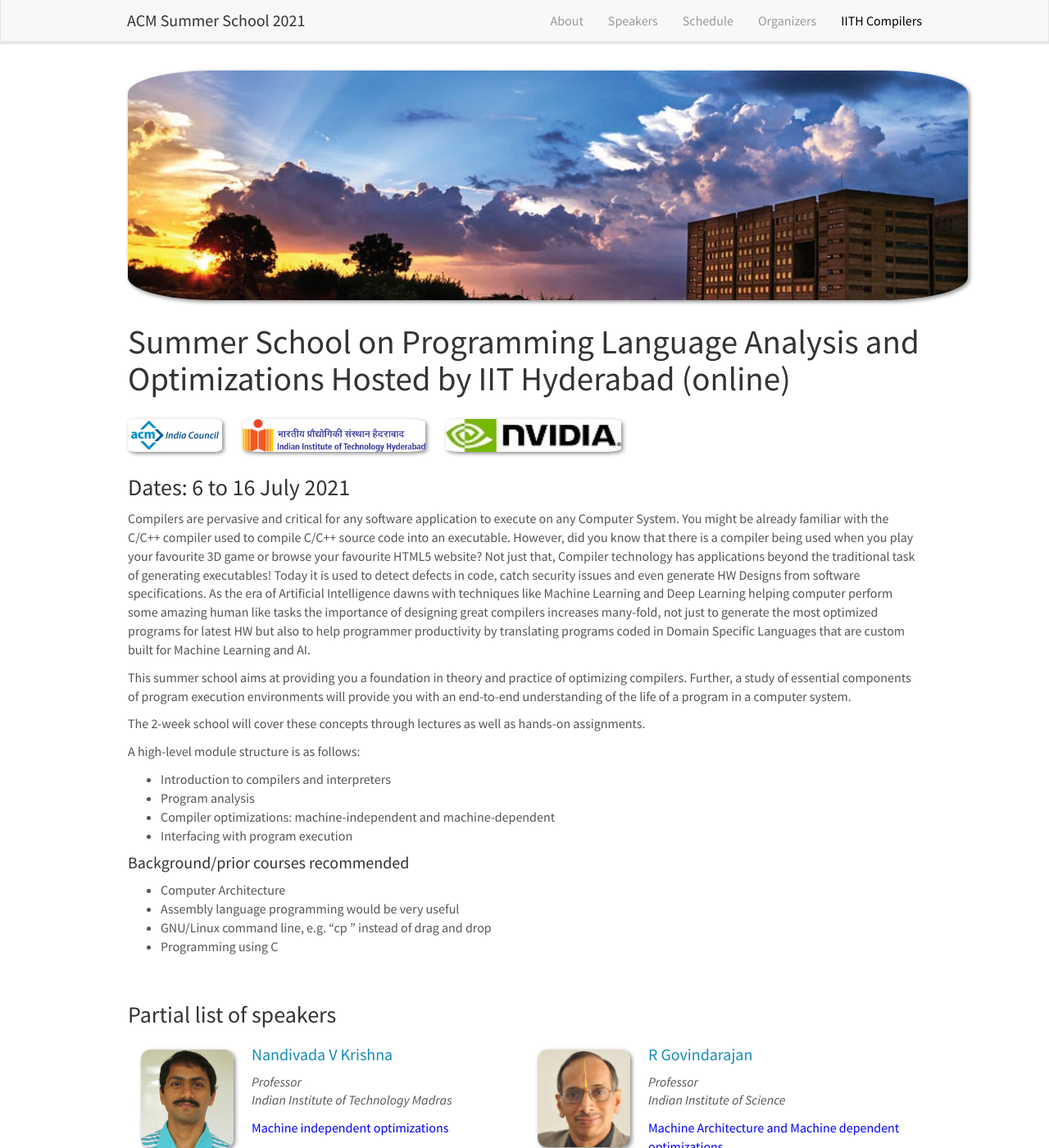
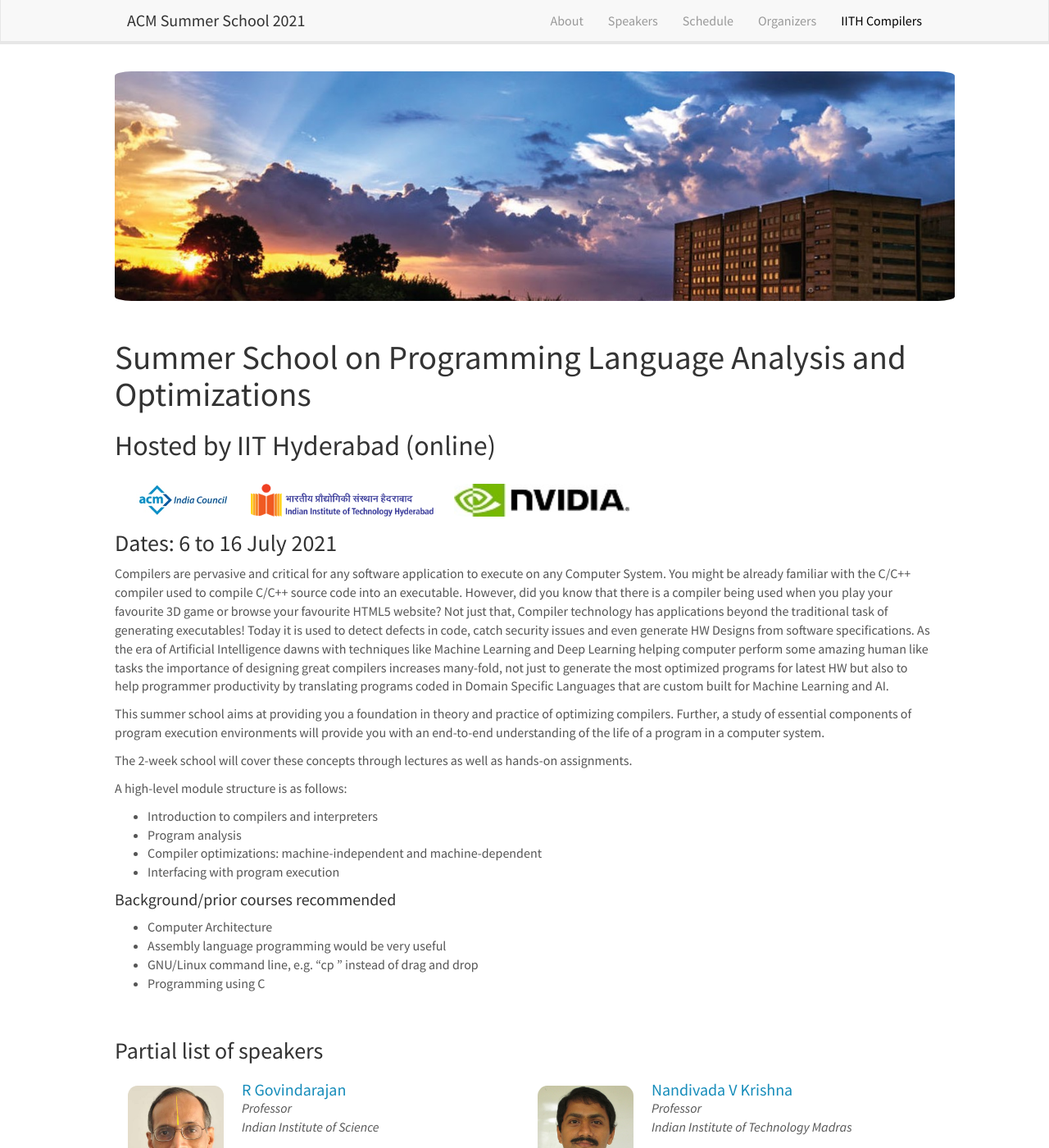
Before and after one commit to utpalbora/compilers.cse.iith.ac.in, a Jekyll site: the page built from _pages/summer_school.md, in a window 1280 px wide and 1400 px high. Shown: the whole window at 82% size. Built offline with Jekyll 4.4.1, drawn with Linux system fonts in a browser that asks for light colours; nearby versions of some CDN libraries; some of the changed text lies outside the part shown.

Commit message:
added footer, fixed formatting

```diff
--- /dev/null
+++ b/_includes/event_footer.html
@@ -0,0 +1,18 @@
+<div id="footer" class="panel">
+    <div class="panel-footer">
+      <div class="container-fluid">
+        <div class="row">
+            <p style="text-align: left;"> &copy; {{ site.time | date: '%Y' }} IITH Compilers Team. Site made with
+            <a href="https://jekyllrb.com" target="_blank">Jekyll</a>
+            <span style="float: right;">We are part of the
+            <a href="https://cse.iith.ac.in/" target="_blank">Dept of CSE</a> at
+            <a href="https://www.iith.ac.in" target="_blank">IIT Hyderabad</a>.
+            </span>
+            </p>
+          </div>
+      </div>
+    </div>
+  </div>
+
+  <script src="https://ajax.googleapis.com/ajax/libs/jquery/1.11.3/jquery.min.js"></script>
+  <script src="{{ site.url }}{{ site.baseurl }}/js/bootstrap.min.js"></script>
--- a/_layouts/event.html
+++ b/_layouts/event.html
@@ -9,11 +9,11 @@
 
     <div class="container-fluid">
       <div class="row">
-        <div id="gridid" class="col-sm-12">
-          {{ content }}
-        </div>>
+        {{ content }}
       </div>
     </div>
+
+    {% include event_footer.html %}
 
   </body>
 
--- a/_pages/summer_school.md
+++ b/_pages/summer_school.md
@@ -7,12 +7,13 @@ permalink: /event/summerschool2021/
 ---
 <div id="about">
 <img src="{{ site.url }}{{ site.baseurl }}/images/event/iith-banner1.jpg" style="height: 280px">
-# Summer School on Programming Language Analysis and Optimizations Hosted by IIT Hyderabad (online)
+# Summer School on Programming Language Analysis and Optimizations
+## Hosted by IIT Hyderabad (online)
 
-<div>
-<img src="{{ site.url }}{{ site.baseurl }}/images/event/acm_india_council_logo_sm.jpg" style="height: 40px">
-<img src="{{ site.url }}{{ site.baseurl }}/images/event/iit-hyderabad-logo.png" style="height: 40px">
-<img src="{{ site.url }}{{ site.baseurl }}/images/event/nvidia.jpg" style="height: 40px">
+<div class="col-sm-4 col-sm-8 col-sm-12 grideventid">
+  <img src="{{ site.url }}{{ site.baseurl }}/images/event/acm_india_council_logo_sm.jpg" style="height: 40px">
+  <img src="{{ site.url }}{{ site.baseurl }}/images/event/iit-hyderabad-logo.png" style="height: 40px">
+  <img src="{{ site.url }}{{ site.baseurl }}/images/event/nvidia.jpg" style="height: 40px">
 </div>
 
 ### Dates: 6 to 16 July 2021
@@ -46,23 +47,23 @@ A high-level module structure is as follows:
 {% assign number_printed = 0 %}
 {% for member in site.data.event_speakers %}
 
-<div class="col-sm-6 clearfix">
+<div class="col-sm-6 clearfix grideventid">
   <img src="{{ site.url }}{{ site.baseurl }}/images/event/speakerpic/{{ member.photo }}" class="img-responsive" object-fit="scale-down" width="25%" height="25%" style="float: left">
   {% if member.url.value == 1 %}
-  <h4><a href="{{ member.url.link }}" target="_blank">{{ member.name }}</a></h4>
+  <h4 class="speakerinfo"><a href="{{ member.url.link }}" target="_blank">{{ member.name }}</a></h4>
   <i>{{ member.title }}<br>{{ member.institute }}</i>
   <p style="color:Blue;">{{ member.topic }}</p>
   {% endif %}
 
   {% if member.url.value == 0 %}
-  <h4>{{ member.name }}</h4>
+  <h4 class="speakerinfo">{{ member.name }}</h4>
   <i>{{ member.title }}<br>{{ member.institute }}</i>
   <p style="color:Blue;">{{ member.topic }}</p>
   {% endif %}
 </div>
 {% endfor %}
 </div>
-<br>
+
 <div id="schedule">
 
 ### Schedule
--- a/css/main.scss
+++ b/css/main.scss
@@ -80,6 +80,14 @@ firstp {
 	padding-right: 26px;
 }
 
+/* Summer School Event */
+.speakerinfo {
+    padding-top: 10px;
+    line-height: 0px;
+}
+
+.grideventid img { margin: 16px 22px 6px 0; border-radius:10%;}
+
 
 /* Carusel */
 
```
Also changed, not shown: _data/event_speakers.yml (+10 -10 lines).
